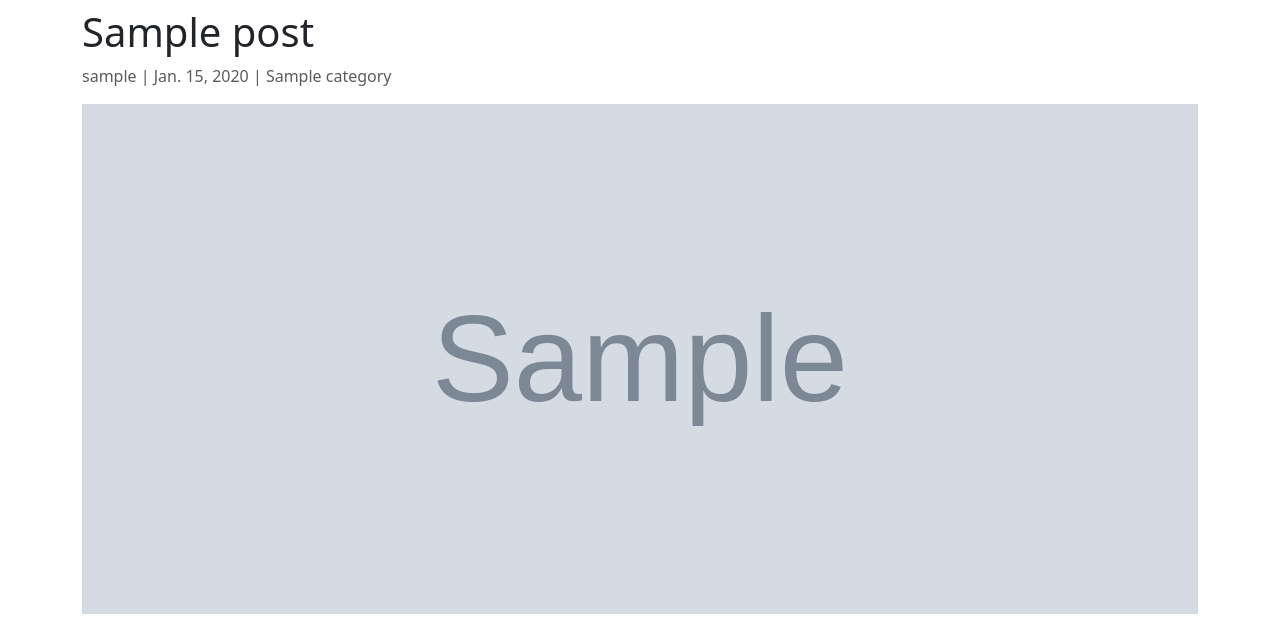
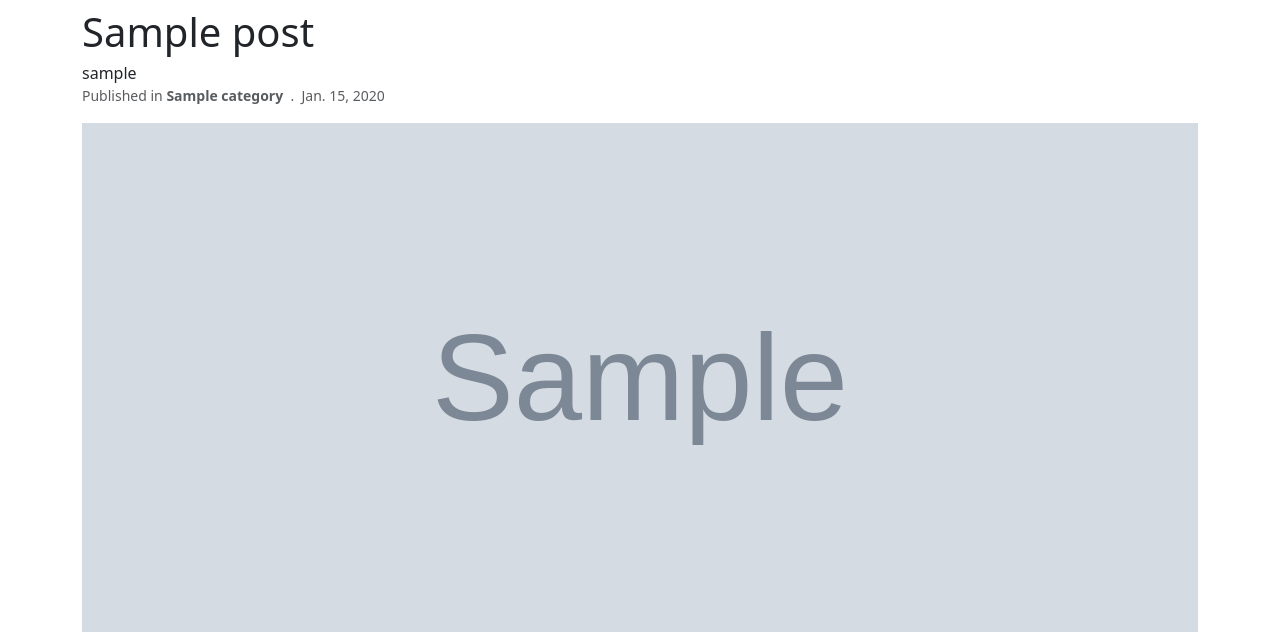
Before and after one commit to ritikyadavwork/Blog_application, a Django app: page /blog-deatil/1/ in a window 1280 px wide. Shown: the part 56-688 px from the top of the page. Run offline with Django 5.2, Linux system fonts and the light colour scheme; tables that the repository leaves empty hold one stand-in row (values such as "Sample post"); grey boxes marked "Sample" are stand-in pictures.

Commit message:
show the user name and publish date in django

```diff
--- a/blogapp/templates/blog_detail.html
+++ b/blogapp/templates/blog_detail.html
@@ -5,11 +5,18 @@
 {% block body %}
 <div class="container">
     <div class="row">
-        <div class="col-md-12 m-auto   mt-3 left  top">
-            <div class="card-body">
-                <h1> {{ object.title }}</h1>
-                <p class=" text-muted">{{ object.created_by }} | {{ object.created.date }} |
-                    {{object.category.name}} </p>
+        <div class="col-md-12 m-auto   mt-3 left  top ">
+            <div class="card-body ">
+                <h1 > {{ object.title }}</h1>
+                <ul class="list-unstyled">
+                    <li>
+                        <div class="col-lg-8">
+                            <h6 class="mb-0"> {{ object.created_by }} </h6>
+                            <small class="text-body-secondary">Published in <b>{{object.category.name}}</b> &nbsp.&nbsp {{object.created.date }} </small>
+                        </div>
+                    </li>
+                </ul>
+
                 <img src="{{ object.photos.url }}" alt="{{ object.title }} " class="card-img-top"
                      style="height: 510px;">
 
```
